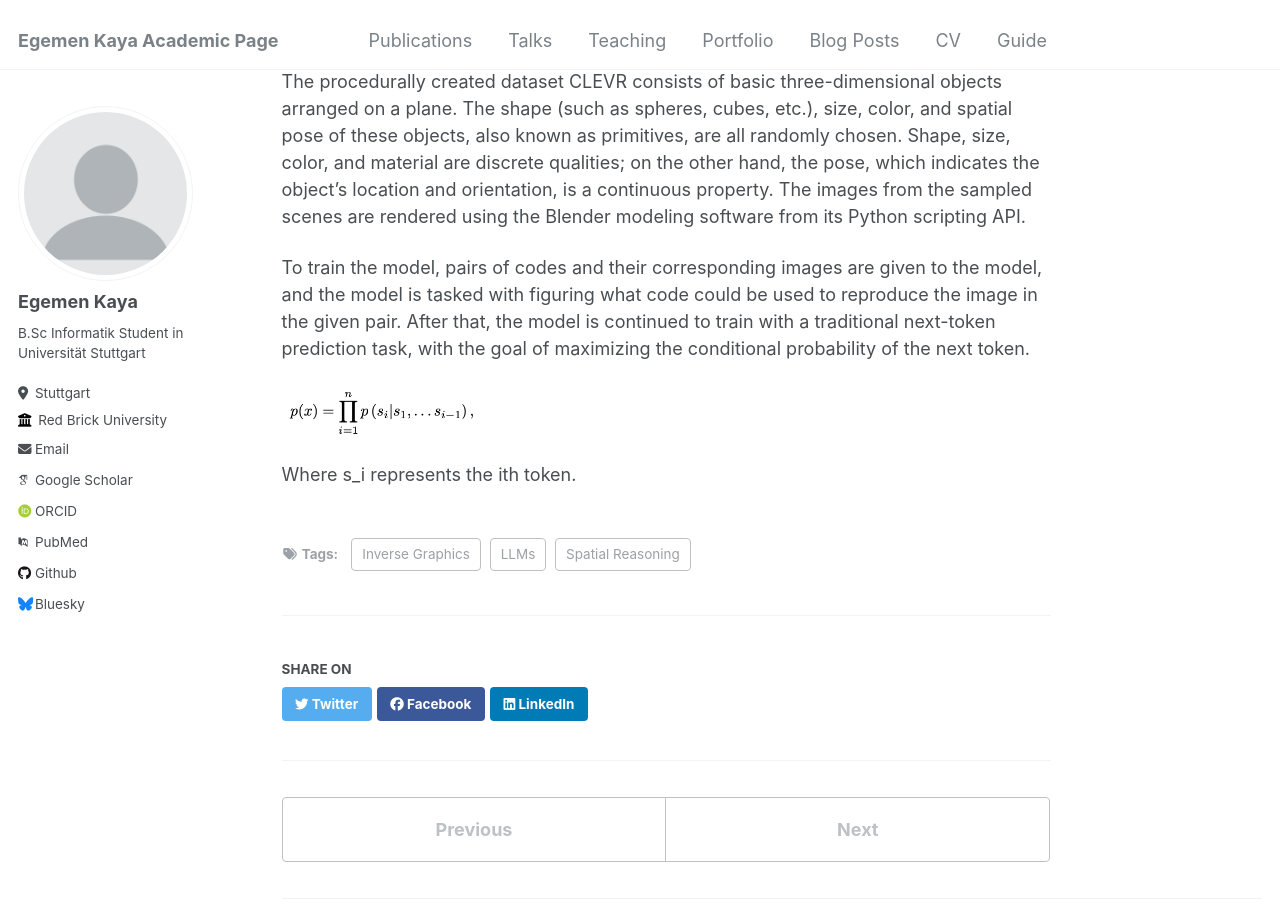
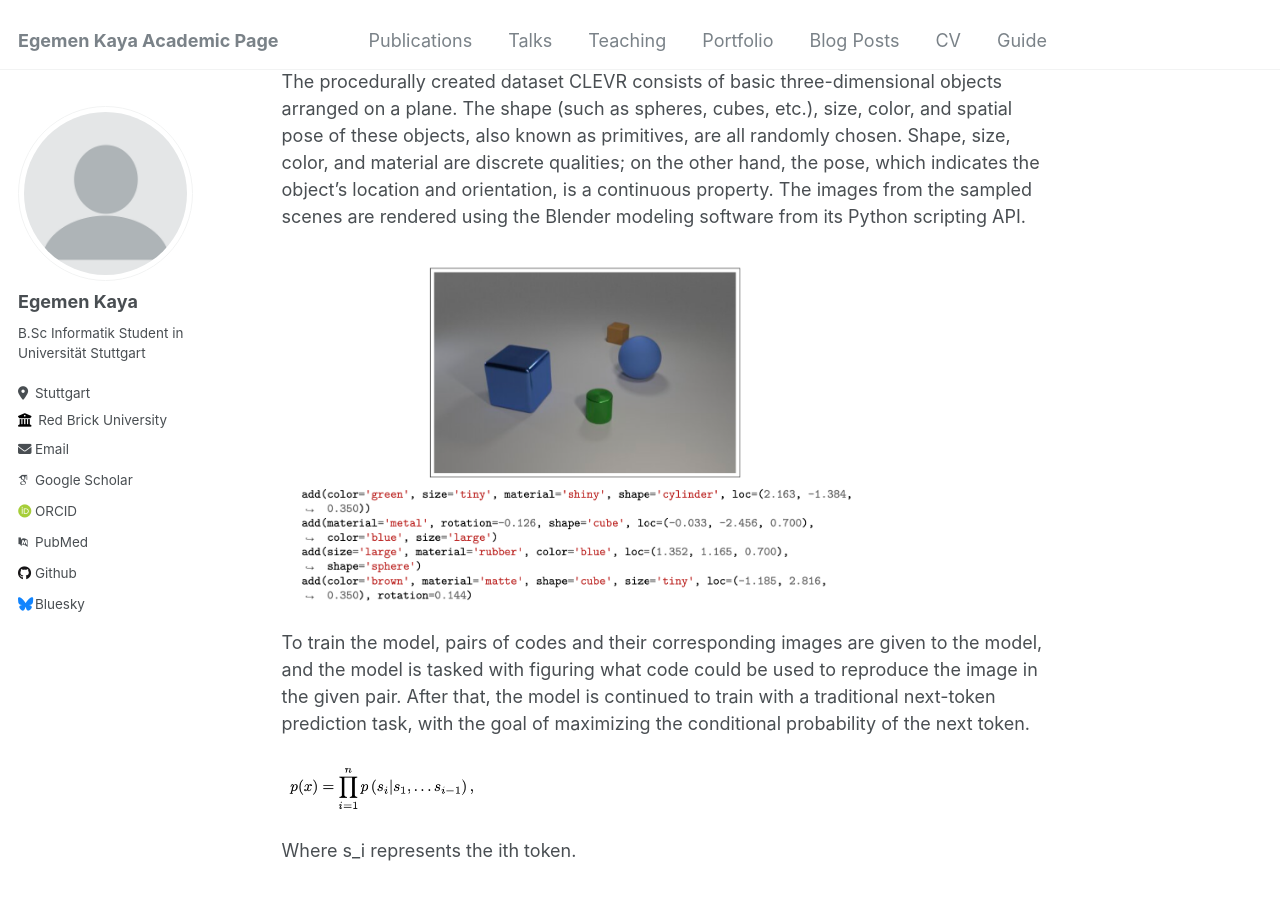
Before and after one commit to egemeenkaya/egemeenkaya.github.io, a Jekyll site: the page built from _posts/2015-08-14-blog-post-4.md, in a window 1280 px wide and 900 px high, scrolled down 2345 px. Built offline with Jekyll 4.4.1, drawn with Linux system fonts in a browser that asks for light colours; some web fonts are replaced.

Commit message:
Update 2015-08-14-blog-post-4.md

```diff
--- a/_posts/2015-08-14-blog-post-4.md
+++ b/_posts/2015-08-14-blog-post-4.md
@@ -40,6 +40,8 @@ The linear vision-encoder projection is initially trained using the feature-alig
 
 The procedurally created dataset CLEVR consists of basic three-dimensional objects arranged on a plane. The shape (such as spheres, cubes, etc.), size, color, and spatial pose of these objects, also known as primitives, are all randomly chosen. Shape, size, color, and material are discrete qualities; on the other hand, the pose, which indicates the object's location and orientation, is a continuous property. The images from the sampled scenes are rendered using the Blender modeling software from its Python scripting API.
 
+<img src="/images/cleversample.png" alt="clevrsample" align="center" width="600"/>
+
 To train the model, pairs of codes and their corresponding images are given to the model, and the model is tasked with figuring what code could be used to reproduce the image in the given pair. After that, the model is continued to train with a traditional next-token prediction task, with the goal of maximizing the conditional probability of the next token.
 
 <img src="/images/pifalanfilan.png" alt="formula1" align="center" width="200"/>
```
